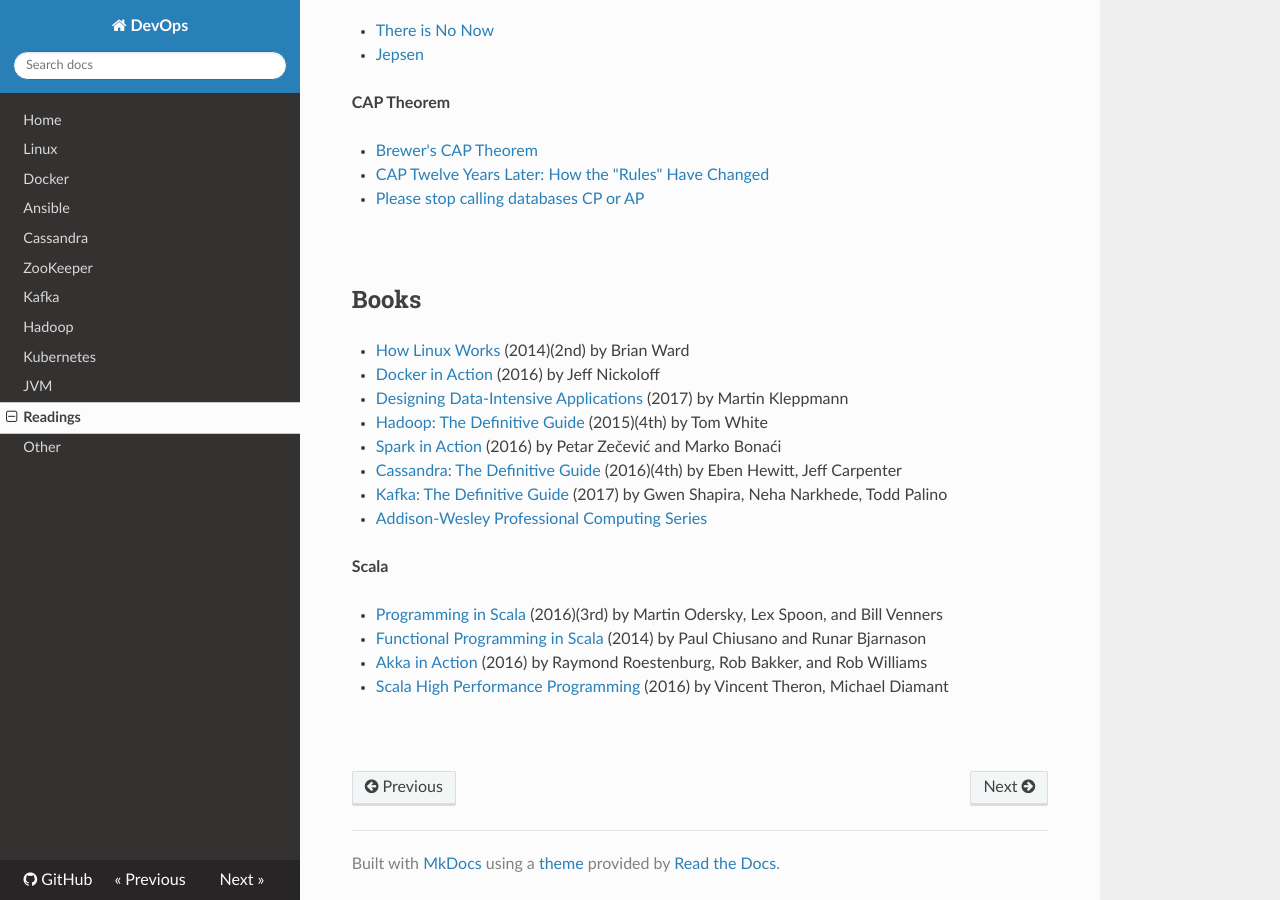
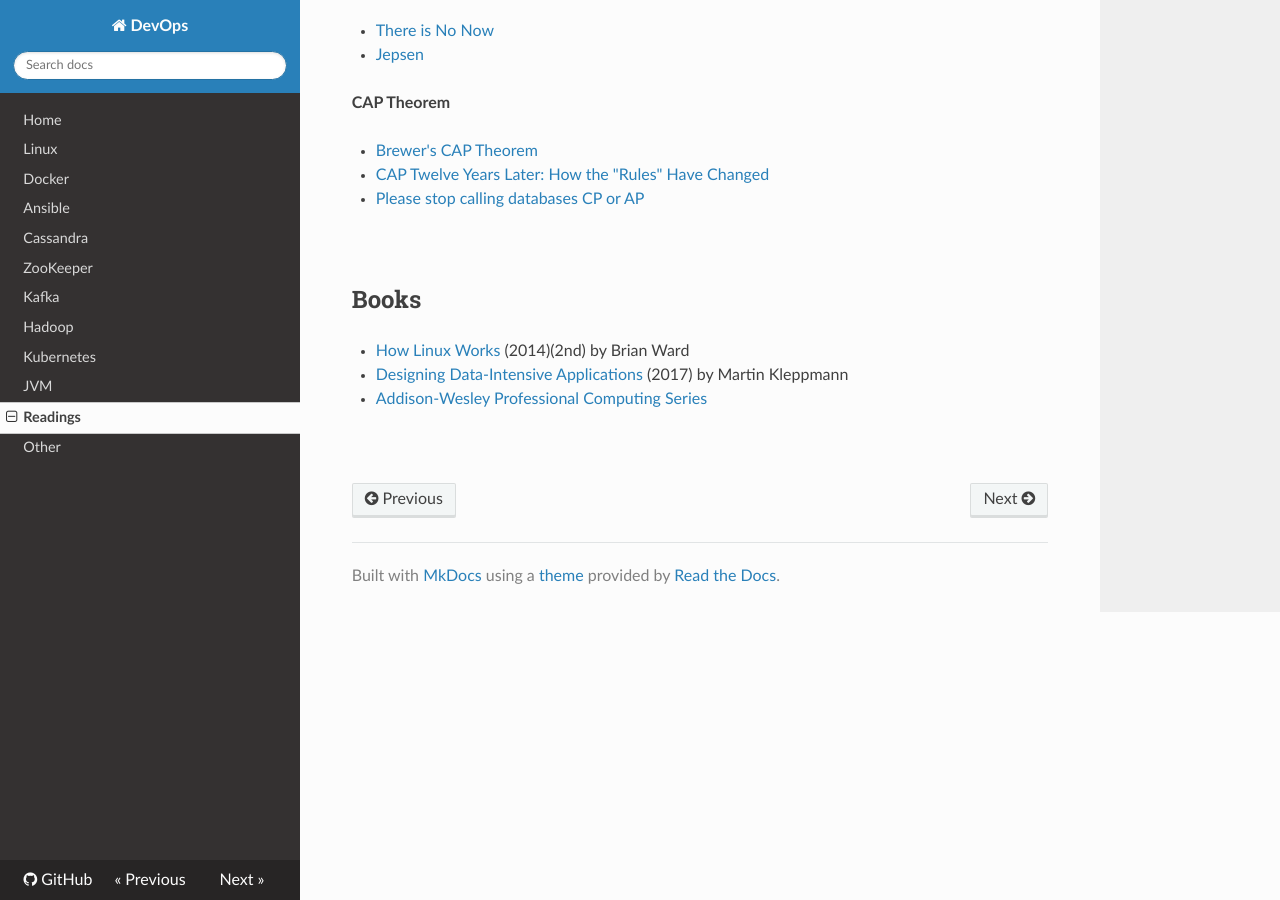
Before and after one commit to niqdev/devops, an MkDocs documentation site: the page built from docs/readings.md, in a window 1280 px wide and 900 px high, scrolled down 792 px. Built offline with MkDocs 1.6.1, drawn with Linux system fonts in a browser that asks for light colours; nearby versions of some CDN libraries; old or Windows-style settings are respelled for this version of MkDocs.

Commit message:
doc: update book links

```diff
--- a/docs/readings.md
+++ b/docs/readings.md
@@ -67,28 +67,8 @@
 
 * [How Linux Works](https://nostarch.com/howlinuxworks2) (2014)(2nd) by Brian Ward
 
-* [Docker in Action](https://www.manning.com/books/docker-in-action) (2016) by Jeff Nickoloff
-
 * [Designing Data-Intensive Applications](http://dataintensive.net) (2017) by Martin Kleppmann
-
-* [Hadoop: The Definitive Guide](http://shop.oreilly.com/product/0636920033448.do) (2015)(4th) by Tom White
-
-* [Spark in Action](https://www.manning.com/books/spark-in-action) (2016) by Petar Zečević and Marko Bonaći
-
-* [Cassandra: The Definitive Guide](http://shop.oreilly.com/product/0636920043041.do) (2016)(4th) by Eben Hewitt, Jeff Carpenter
-
-* [Kafka: The Definitive Guide](http://shop.oreilly.com/product/0636920044123.do) (2017) by Gwen Shapira, Neha Narkhede, Todd Palino
 
 * [Addison-Wesley Professional Computing Series](https://informit.com/series/professionalcomputing)
 
-**Scala**
-
-* [Programming in Scala](https://www.artima.com/shop/programming_in_scala) (2016)(3rd) by Martin Odersky, Lex Spoon, and Bill Venners
-
-* [Functional Programming in Scala](https://www.manning.com/books/functional-programming-in-scala) (2014) by Paul Chiusano and Runar Bjarnason
-
-* [Akka in Action](https://www.manning.com/books/akka-in-action) (2016) by Raymond Roestenburg, Rob Bakker, and Rob Williams
-
-* [Scala High Performance Programming](https://www.packtpub.com/application-development/scala-high-performance-programming) (2016) by Vincent Theron, Michael Diamant
-
 <br>
```
Also changed, not shown: docs/_scala.md (+7 -0 lines), docs/cassandra.md (+3 -1 lines), docs/docker.md (+3 -1 lines), docs/hadoop.md (+15 -2 lines), docs/kafka.md (+3 -1 lines).
